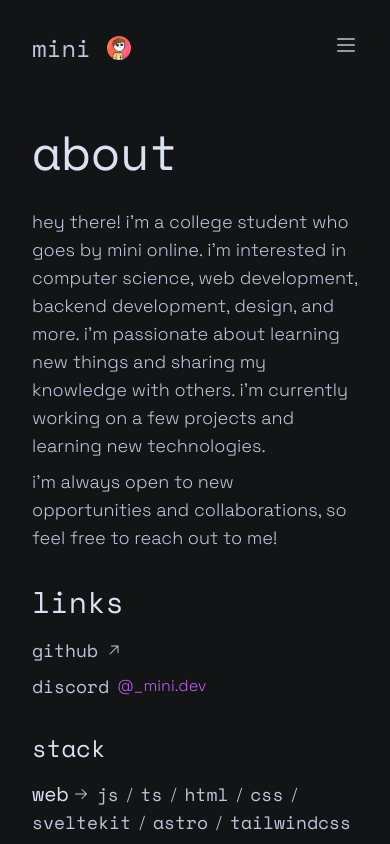
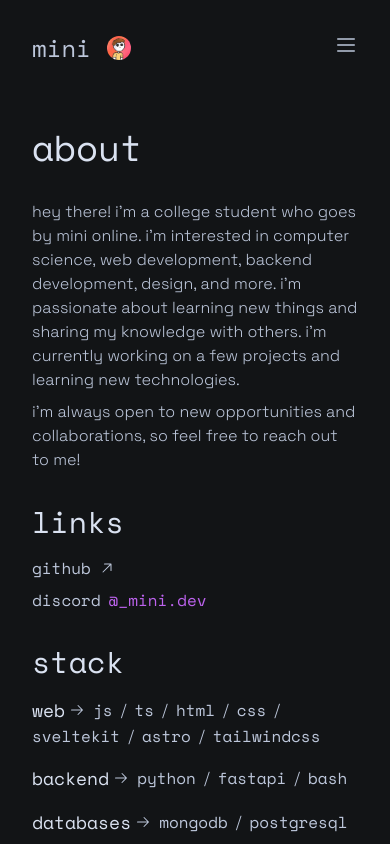
Before and after one commit to AyushSehrawat/ayush.gg, an Astro site: page /about in a window 390 px wide. Shown: the top 844 px of the page. Built offline with nearby package versions, Linux system fonts and the light colour scheme; Astro itself is replaced by a stand-in of ours; a web font is replaced by a local one.

Commit message:
fix: minor improvements

```diff
--- a/src/pages/about/index.astro
+++ b/src/pages/about/index.astro
@@ -97,16 +97,16 @@ const stack: Stack = {
     <div
         class="w-full h-full flex flex-col mx-auto items-start justify-center max-w-5xl gap-8 p-8 md:px-24 lg:px-32"
     >
-        <h1 class="font-secondary text-5xl text-txt-0">about</h1>
+        <h1 class="font-secondary text-4xl md:text-5xl text-txt-0">about</h1>
         <div class="gap-2 flex flex-col">
-            <p class="text-lg">
+            <p class="text-base md:text-lg">
                 hey there! i'm a college student who goes by mini online. i'm
                 interested in computer science, web development, backend
                 development, design, and more. i'm passionate about learning new
                 things and sharing my knowledge with others. i'm currently
                 working on a few projects and learning new technologies.
             </p>
-            <p class="text-lg">
+            <p class="text-base md:text-lg">
                 i'm always open to new opportunities and collaborations, so feel
                 free to reach out to me!
             </p>
@@ -116,8 +116,8 @@ const stack: Stack = {
             <div class="flex flex-col gap-2">
                 {
                     socials.map((social) => (
-                        <div class="flex flex-row gap-2 items-center">
-                            <span class="text-lg font-secondary">
+                        <div class="flex flex-row gap-2 items-center text-base md:text-lg font-secondary">
+                            <span>
                                 {social.name}
                             </span>
                             {social.isLink ? (
@@ -136,17 +136,17 @@ const stack: Stack = {
             </div>
         </div>
         <div class="gap-4 flex flex-col">
-            <h3 class="font-secondary text-2xl text-txt-0">stack</h3>
+            <h3 class="font-secondary text-3xl text-txt-0">stack</h3>
             {
                 (Object.keys(stack) as (keyof Stack)[]).map((key) => (
                     <div class="flex flex-wrap items-center">
-                        <h4 class="font-secondary text-xl text-txt-0 mr-1">
+                        <h4 class="font-secondary text-lg md:text-xl text-txt-0 mr-1">
                             {key}
                         </h4>
                         <Icon name="ph:arrow-right" class="size-4 mr-2" />
                             {
                                 stack[key].map((item) => (
-                                    <span class="text-lg font-secondary">
+                                    <span class="text-base md:text-lg font-secondary">
                                         {item.name}
                                     </span>
                                     <span class="mx-2">
--- a/src/pages/contact/index.astro
+++ b/src/pages/contact/index.astro
@@ -11,19 +11,19 @@ import { Icon } from "astro-icon/components";
     >
         <h1 class="font-secondary text-5xl text-txt-0">contact</h1>
         <div class="gap-2 flex flex-col">
-            <p class="text-lg">
+            <p class="text-base md:text-lg">
                 ways to get in touch with me, in order from fastest to slowest.
             </p>
             <div class="flex flex-col items-start gap-2 mt-2">
                 <div
-                    class="flex items-center gap-2 text-xl text-txt-0 font-secondary"
+                    class="flex items-center gap-2 text-lg md:text-xl text-txt-0 font-secondary"
                 >
                     <span>discord</span>
                     <Icon name="ph:arrow-right" class="size-4 text-txt" />
                     <span>@_mini.dev</span>
                 </div>
                 <div
-                    class="flex items-center gap-2 text-xl text-txt-0 font-secondary"
+                    class="flex items-center gap-2 text-lg md:text-xl text-txt-0 font-secondary"
                 >
                     <span>email</span>
                     <Icon name="ph:arrow-right" class="size-4 text-txt" />
```
